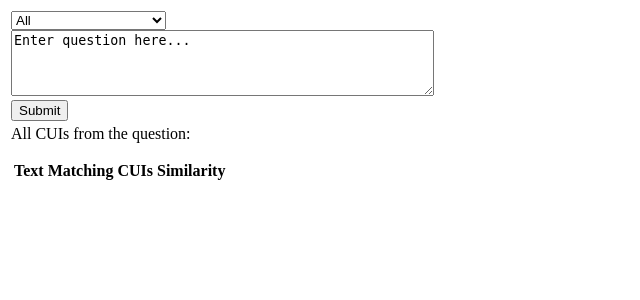
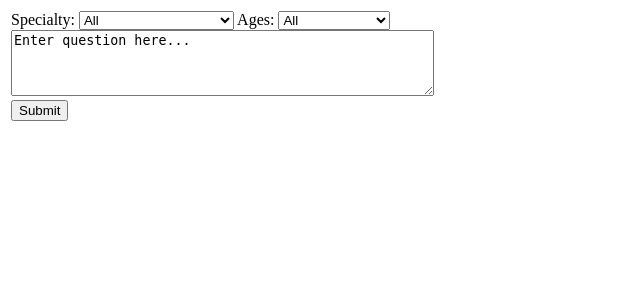
Before and after one commit to Machine-Learning-for-Medical-Language/eConsult, a Flask app: page /cui_sim in a window 1280 px wide. Shown: the top 300 px of the page, without its empty margins (0-640 px from the left). Run offline with Flask 2, Linux system fonts and the light colour scheme; lists and menus that the app fills with data are empty; parts of the project's set-up code (start-up, migrations or seed data) failed here and were passed over.

Commit message:
Bunch of miprovements to search app, including CUI filtering, specialty filtering, age filtering.

```diff
--- a/flask_app/app.py
+++ b/flask_app/app.py
@@ -1,6 +1,9 @@
 import sys
 import json
 import logging
+import datetime
+from dateutil import parser
+import time
 
 from flask import Flask, render_template, current_app, g, request, jsonify
 from sklearn.feature_extraction.text import TfidfVectorizer
@@ -21,7 +24,21 @@ with open('2008-vectors.pkl', 'rb') as vf:
 with open('ohdsi-cui-vectors.pkl', 'rb') as cvf:
     (cui_vecs, cui_vectorizer, note_ids) = pickle.load(cvf)
 
-logging.basicConfig(level=logging.DEBUG)
+logging.basicConfig(level=logging.INFO)
+
+age_ranges = ['Infant', 'Child', 'Teenager', 'Adult', 'Geriatric']
+
+def age_to_range(age):
+    if age < 3:
+        return age_ranges[0]
+    elif age < 13:
+        return age_ranges[1]
+    elif age < 20:
+        return age_ranges[2]
+    elif age < 65:
+        return age_ranges[3]
+    else:
+        return age_ranges[4]
 
 def get_flows_db():
     if 'flows' not in g:
@@ -106,29 +123,84 @@ def cui_similarity():
     if request.method == 'POST':
         logging.info(request.form)
 
+        begin_time = time.time()
+
         question = request.form.get('question')
-        specialty = request.form.get('specialty')
+        specialty_filter = request.form.get('specialty')
+        age_filter = request.form.get('age')
+        cui_filter = request.form.get('qcui')
+        logging.debug("Saw request with cui value %s" % (cui_filter,))
+
         processed_query = ctakes_rest.process_sentence(question)
 
         for cui, start, end in processed_query:
             question_cuis[cui] = question[start:end]
+
+        end_time = time.time()
+        logging.info("Processing input with ctakes rest required %f s" % (end_time-begin_time))
+
+        begin_time = end_time
 
         cui_text = ' '.join([x[0] for x in processed_query])
         cui_vector = cui_vectorizer.transform([cui_text])
         similarities = cos(cui_vector, cui_vecs)[0]
         ranks = np.argsort(similarities).tolist()
         ranks.reverse()
+        end_time = time.time()
+        logging.info("Vectorizing and computing cos similarity took %f s" % (end_time-begin_time))
 
-        for ind in range(5):
+        for ind in range(100):
             doc_ind = ranks[ind]
             note_id = note_ids[doc_ind]
-            ohdsi.execute('select note_text from NOTE where note_id=?', (note_id,))
-            note_text = ohdsi.fetchone()[0]
+
+            begin_time = time.time()
+            ## This is what's slow:
+            #ohdsi.execute('select note_text, note_type, note_date, person.year_of_birth from NOTE INNER JOIN PERSON on note.person_id=person.person_id where note_id=?', (note_id,))
+            ## This is quite a bit faster but still the bottleneck since it's in the loop. Maybe can fix with some kind of better index?
+            ohdsi.execute('select note_text, note_type, note_date, person_id from NOTE where note_id=?', (note_id,))
+
+            note_text, specialty, note_date, person_id = ohdsi.fetchone()
+
+            end_time = time.time()
+            logging.debug("Finding note from note_id took %f s" % (end_time-begin_time))
+            begin_time = end_time
+
+            ohdsi.execute('select year_of_birth from PERSON where person_id=?', (person_id,))
+            yob = ohdsi.fetchone()[0]
+
+            # note_year = datetime.datetime.strptime(note_date, '%d/%m/%Y %H:%M').year
+            note_year = parser.parse(note_date).year
+            note_age = note_year - yob
+            age_range = age_to_range(note_age)
+            end_time = time.time()
+            logging.debug("Finding yob from person table took %f s" % (end_time-begin_time))
+            begin_time = end_time
+
+            if specialty != specialty_filter and specialty_filter != 'All':
+                continue
+
+            if age_range != age_filter and age_filter != 'All':
+                continue
+
+            ohdsi.execute('select content_type from question_content where note_id=?', (note_id,))
+            contents = [x[0] for x in ohdsi]
+            end_time = time.time()
+            logging.debug("Selecting content type took %f s" % (end_time-begin_time))
+            begin_time = end_time
 
             ohdsi.execute('select note_nlp_concept from note_nlp where note_id=?', (note_id,))
             cuis = set([x[0] for x in ohdsi])
+            if not cui_filter is None and cui_filter != '' and not cui_filter in cuis:
+                continue
+
             cuis = cuis.intersection(set(question_cuis.keys()))
-            responses.append({'text': note_text, 'cuis':' '.join(cuis), 'sim':similarities[doc_ind]})
+            responses.append({'text': note_text, 'cuis':' '.join(cuis), 'sim':similarities[doc_ind], 'specialty':specialty, 'contents':', '.join(contents)})
+
+            end_time = time.time()
+            logging.debug("Finding concepts in note took %f s" % (end_time - begin_time))
+
+            if len(responses) > 10:
+                break
 
 
     return render_template('cui_sim.html', question_cuis=question_cuis, specialties=specialties, responses=responses)
--- a/flask_app/templates/cui_sim.html
+++ b/flask_app/templates/cui_sim.html
@@ -10,11 +10,21 @@
             <tr><td>
                 <div id="entry">
                     <form method="post" action="{{url_for('cui_similarity')}}" id="qform" name="qform">
-                        <select name='specialty' id='specialty' value="Gastroenterology">
+                        Specialty:
+                        <select name='specialty' id='specialty'>
                             <option value="All" id='all' default>All</option>
                             {% for specialty in specialties %}
                             <option value='{{specialty}}' id='{{specialty}}'>{{specialty}}</option>
                             {% endfor %}
+                        </select>
+                        Ages:
+                        <select name="age" id="age">
+                            <option value="All" id='all' default>All</option>
+                            <option value="Infant" id='Infant'>Infant (&lt; 3)</option>
+                            <option value="Child" id='Child'>Child (4-12)</option>
+                            <option value="Teen" id='Teen'>Teen (13-19)</option>
+                            <option value="Adult" id='Adult'>Adult (20-65)</option>
+                            <option value="Geriatric" id='Geriatric'>Geriatric (&gt; 65)</option>
                         </select>
                         <br>
                         <textarea name="question" rows=4 cols=50 form="qform">
@@ -25,24 +35,29 @@
                             {%- endif -%}
                         </textarea>
                         <br>
+                        <input type="hidden" id="qcui" name="qcui">
                         <input type="submit">
                     </form>
                 </div>
                 </td></tr>
+            {% if request.method=='POST' %}
             <tr><td>
                 <div id="response">
                     All CUIs from the question:
                     <ul>
                         {% for cui in question_cuis.keys() %}
-                        <li>{{ cui }} : {{ question_cuis[cui] }}</li>
+                        <li><a href="#" id="{{cui}}" onclick="document.getElementById('qcui').value = this.id; document.getElementById('qform').submit(); return false;">{{ cui }}</a> : {{ question_cuis[cui] }}</li>
                         {% endfor %}
                     </ul>
                     <table>
-                        <tr><th>Text</th><th>Matching CUIs</th><th>Similarity</th></tr>
+                        <tr><th>Text</th><th>Specialty</th><th>Content classifications</th></t><th>Matching CUIs</th><th>Similarity</th></tr>
                     {% for response in responses %}
+                        {% if response.sim < 1.0 %}
                     <tr><td>
                         {{response.text}}
                         </td>
+                        <td>{{response.specialty}}</td>
+                        <td>{{response.contents}}</td>
                         <td>
                             {{response.cuis}}
                         </td>
@@ -50,11 +65,13 @@
                         {{response.sim}}
                         </td>
                         </tr>
+                    {% endif %}
                     {% endfor %}
                     </table>
                 </div>
             </td>
             </tr>
+            {% endif %}
         </table>
     </body>
 </html>
```
